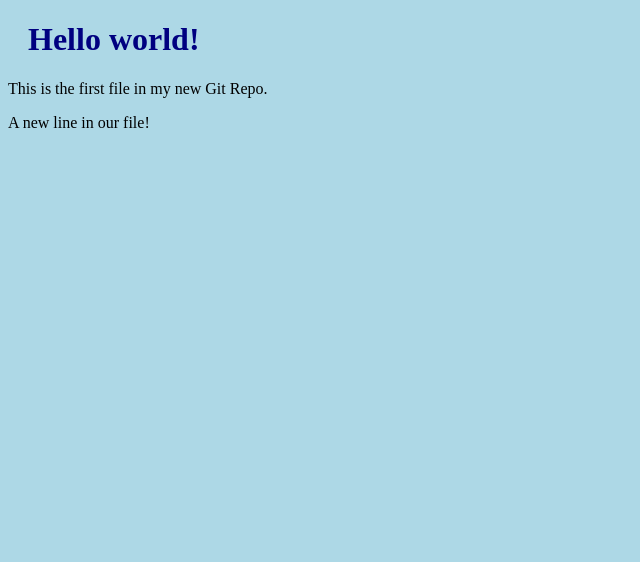
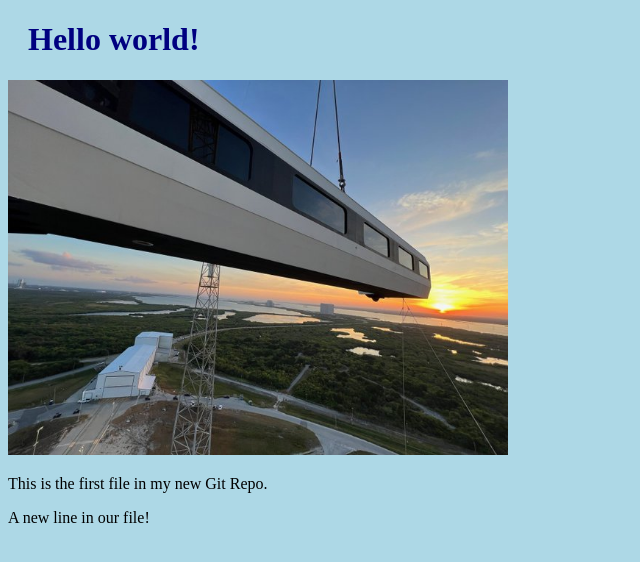
Before and after one commit to pookiebear0007/pookiebear0007.github.io, a plain HTML site: page index.html in a window 1280 px wide. Shown: the whole page, without its empty margins (0-640 px from the left). Drawn offline with Linux system fonts and the light colour scheme; files whose address does not match are found by name.

Commit message:
Added image to Hello World

```diff
--- a/index.html
+++ b/index.html
@@ -7,6 +7,8 @@
 <body>
 
 <h1>Hello world!</h1>
+<div><img src="C:\Users\ezinne\myproject\launch pad.jpg" alt="Hello World from Space"
+style="width:100%;max-width:500px"></div>
 <p>This is the first file in my new Git Repo.</p>
 <p>A new line in our file!</p>
 
```
Also changed, not shown: launch pad.jpg (added).
